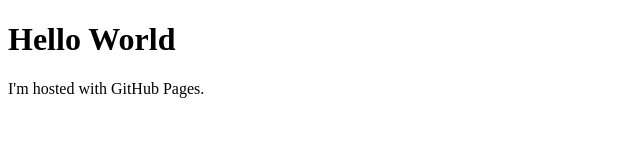
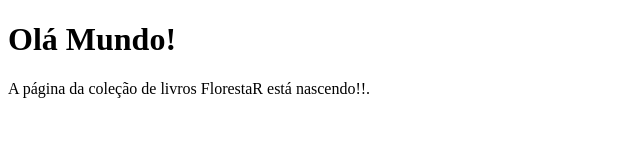
Before and after one commit to FlorestaR/livros, a plain HTML site: page index.html in a window 1280 px wide. Shown: the whole page, without its empty margins (0-640 px from the left). Drawn offline with Linux system fonts and the light colour scheme.

Commit message:
Update index.html

```diff
--- a/index.html
+++ b/index.html
@@ -1,7 +1,7 @@
 <!DOCTYPE html>
 <html>
 <body>
-<h1>Hello World</h1>
-<p>I'm hosted with GitHub Pages.</p>
+<h1>Olá Mundo!</h1>
+<p>A página da coleção de livros FlorestaR está nascendo!!.</p>
 </body>
 </html>
```
